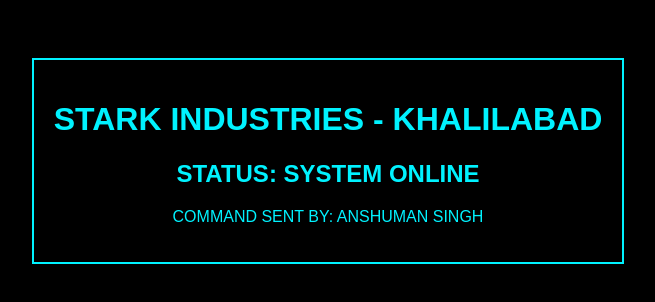
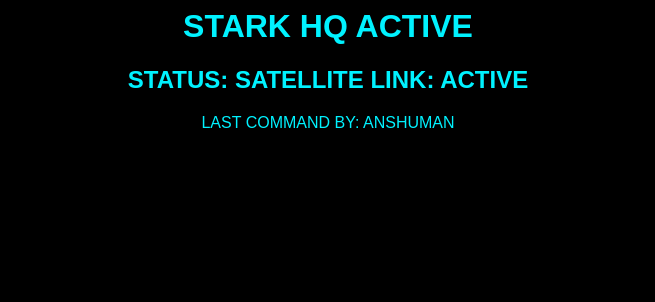
Before and after one commit to as3109662-cpu/stark-satellite-server, a website: page index.html in a window 1280 px wide. Shown: the whole page, without its empty margins (312-967 px from the left). Drawn offline with Linux system fonts and the light colour scheme.

Commit message:
Update: SATELLITE LINK: ACTIVE

```diff
--- a/index.html
+++ b/index.html
@@ -1,18 +1 @@
-
-    <!DOCTYPE html>
-    <html>
-    <head>
-        <title>STARK REMOTE</title>
-        <style>
-            body { background: #000; color: #00f2ff; font-family: sans-serif; text-align: center; }
-            .box { border: 2px solid #00f2ff; padding: 20px; display: inline-block; margin-top: 50px; }
-        </style>
-    </head>
-    <body>
-        <div class="box">
-            <h1>STARK INDUSTRIES - KHALILABAD</h1>
-            <h2>STATUS: SYSTEM ONLINE</h2>
-            <p>COMMAND SENT BY: ANSHUMAN SINGH</p>
-        </div>
-    </body>
-    </html>
+<html><body style='background:#000; color:#00f2ff; font-family:sans-serif; text-align:center;'><h1>STARK HQ ACTIVE</h1><h2>STATUS: SATELLITE LINK: ACTIVE</h2><p>LAST COMMAND BY: ANSHUMAN</p></body></html>
```
